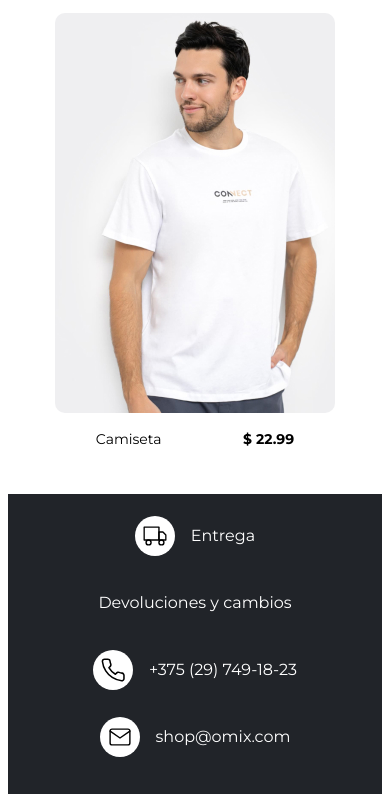
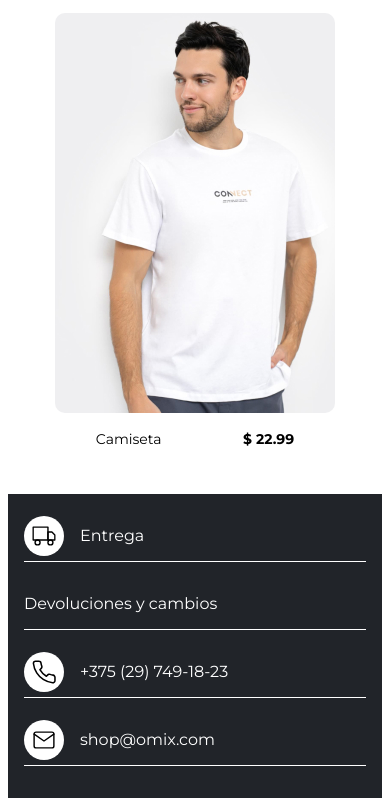
Before and after one commit to Juanmabinda/bootcampjs, a plain HTML site: page m01_html/index.html in a window 390 px wide. Shown: the part 2506-3312 px from the top of the page. Drawn offline with Linux system fonts and the light colour scheme; a web font is replaced by a local one.

Commit message:
Finalizado

```diff
--- a/m01_html/index.html
+++ b/m01_html/index.html
@@ -5,7 +5,7 @@
     <meta charset="UTF-8">
     <meta name="viewport" content="width=device-width, initial-scale=1.0">
     <link rel="stylesheet" href="style.css">
-    <title>Document</title>
+    <title>Laboratorio 1 - HTML</title>
   </head>
 
   <body>
--- a/m01_html/style.css
+++ b/m01_html/style.css
@@ -34,7 +34,7 @@ a:hover {
 }
 
 .card {
-  transition: transform 0.1s ease-in;
+  transition: transform 0.2s ease-in-out;
 }
 
 .card:hover {
@@ -145,7 +145,9 @@ h1 {
   }
 
   .contenedor-footer > div {
+    width: 100%;
     margin-bottom: 16px;
+    border-bottom: 1px solid var(--primary);
   }
 }
 
@@ -158,12 +160,4 @@ h1 {
     gap: 1.6rem;
   }
 
-  .contenedor-footer {
-    flex-direction: column;
-    align-items: center;
-  }
-
-  .contenedor-footer > div {
-    margin-bottom: 16px;
-  }
 }
```
